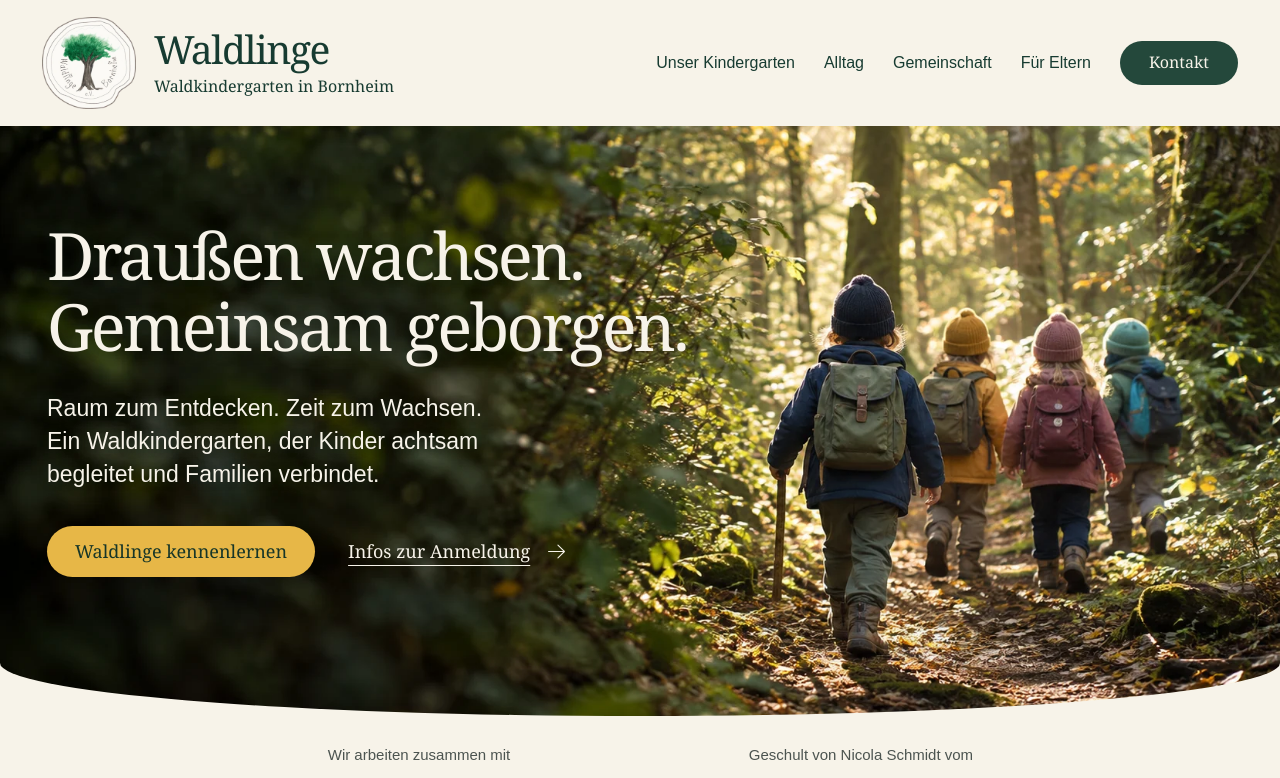
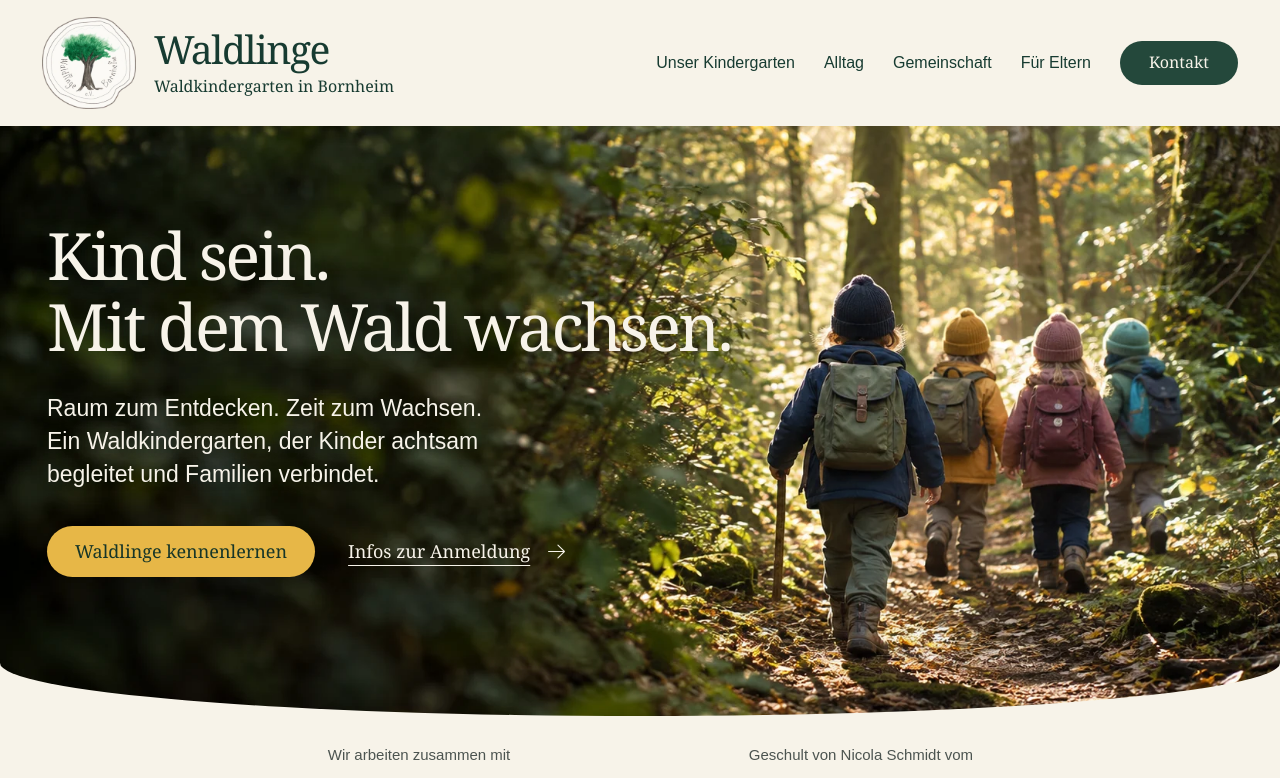
Before and after one commit to mariogottling-glitch/waldlinge, a React (Vite) app: page / in a window 1280 px wide. Shown: the top 778 px of the page. Built offline with nearby package versions, Linux system fonts and the light colour scheme; a web font is replaced by a local one.

Commit message:
Refine hero headline to Kind sein. Mit dem Wald wachsen.

```diff
--- a/src/App.jsx
+++ b/src/App.jsx
@@ -321,9 +321,9 @@ export function App() {
                 Waldkindergarten in Bornheim
               </span>
               <h1 id="hero-title">
-                Draußen wachsen.
+                Kind sein.
                 <br />
-                Gemeinsam geborgen.
+                Mit dem Wald wachsen.
               </h1>
               <p>
                 Raum zum Entdecken. Zeit zum Wachsen.
```
Also changed, not shown: design/qa/hero-headline.png (added).
